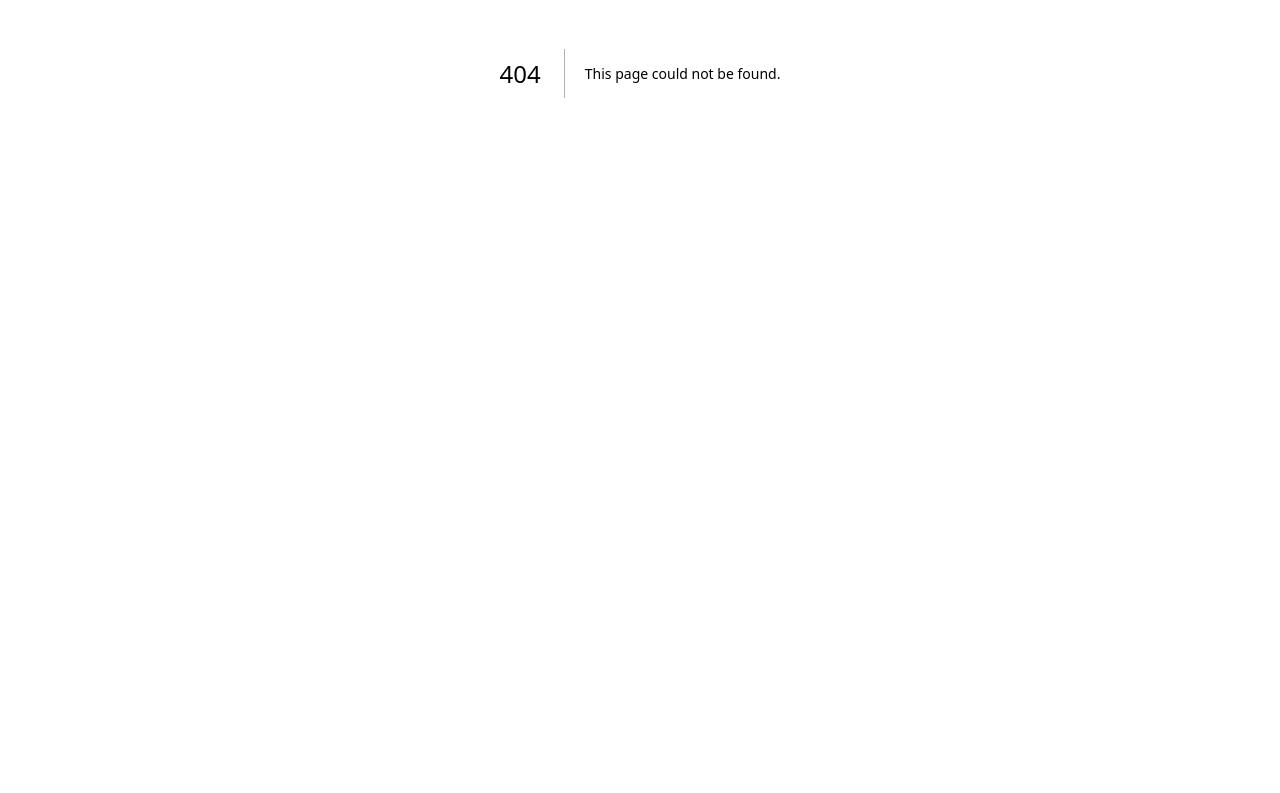
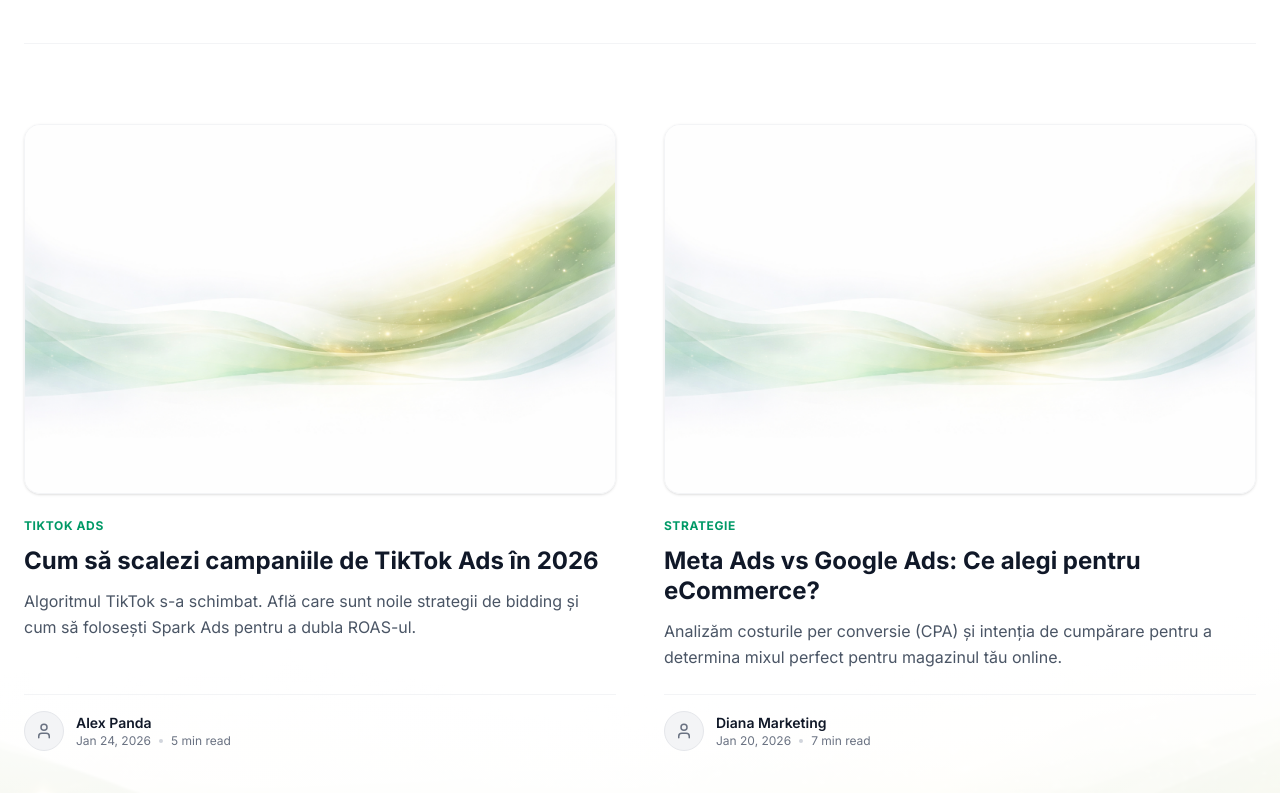
Before and after one commit to adriancosmin11/PandaAds, a Next.js app in the folder frontend/: page /blog in a window 1280 px wide. Before the commit this address had no page. Shown: the part 327-1120 px from the top of the page. Before the commit the page ends 800 px from the top, so only its background shows below. Built offline with nearby package versions, Linux system fonts and the light colour scheme.

Commit message:
add blog

```diff
--- /dev/null
+++ b/frontend/app/blog/page.jsx
@@ -0,0 +1,154 @@
+'use client';
+
+import React from 'react';
+import Navbar from '../../components/Navbar';
+import Footer from '../../components/Footer';
+import Image from 'next/image';
+import Link from 'next/link';
+import { User, ArrowRight } from 'lucide-react';
+
+// Date Demo (înlocuiești tu textele aici când ai articole reale)
+const BLOG_POSTS = [
+  {
+    id: 1,
+    slug: 'cum-sa-scalezi-tiktok-ads',
+    title: 'Cum să scalezi campaniile de TikTok Ads în 2026',
+    excerpt: 'Algoritmul TikTok s-a schimbat. Află care sunt noile strategii de bidding și cum să folosești Spark Ads pentru a dubla ROAS-ul.',
+    category: 'TikTok Ads',
+    image: '/assets/hero-bg.png', // Folosim o imagine existentă temporar
+    author: 'Alex Panda',
+    date: 'Jan 24, 2026',
+    readTime: '5 min'
+  },
+  {
+    id: 2,
+    slug: 'meta-ads-vs-google-ads',
+    title: 'Meta Ads vs Google Ads: Ce alegi pentru eCommerce?',
+    excerpt: 'Analizăm costurile per conversie (CPA) și intenția de cumpărare pentru a determina mixul perfect pentru magazinul tău online.',
+    category: 'Strategie',
+    image: '/assets/hero-bg.png',
+    author: 'Diana Marketing',
+    date: 'Jan 20, 2026',
+    readTime: '7 min'
+  },
+  {
+    id: 3,
+    slug: 'ugc-content-creator',
+    title: 'De ce UGC (User Generated Content) bate reclamele clasice',
+    excerpt: 'Oamenii nu mai cumpără de la branduri, cumpără de la oameni. Cum să creezi conținut care pare organic dar vinde agresiv.',
+    category: 'Content',
+    image: '/assets/hero-bg.png',
+    author: 'Echipa Creativă',
+    date: 'Jan 15, 2026',
+    readTime: '4 min'
+  },
+  {
+    id: 4,
+    slug: 'setup-pixel-facebook',
+    title: 'Ghid Complet: Setup Facebook Pixel & CAPI',
+    excerpt: 'Fără tracking corect, arunci banii pe fereastră. Învață să configurezi Conversions API pentru a trece de limitările iOS 14+.',
+    category: 'Tehnic',
+    image: '/assets/hero-bg.png',
+    author: 'Dev Team',
+    date: 'Jan 10, 2026',
+    readTime: '10 min'
+  }
+];
+
+export default function BlogPage() {
+  return (
+    <div className="min-h-screen bg-white font-sans text-gray-800 flex flex-col">
+      <Navbar />
+
+      <main className="flex-grow relative py-20 lg:py-28">
+
+        {/* --- BACKGROUND WAVES (Ca pe restul site-ului) --- */}
+        <div className="absolute inset-0 z-0 pointer-events-none">
+            <Image
+                src="/assets/background-waves.png"
+                alt="Background Pattern"
+                fill
+                className="object-cover opacity-30"
+            />
+             <div className="absolute inset-0 bg-gradient-to-b from-white via-white/80 to-transparent"></div>
+        </div>
+
+        <div className="relative z-10 max-w-7xl mx-auto px-6">
+
+          {/* Header Simplu */}
+          <div className="mb-20 border-b border-gray-100 pb-10">
+              <h1 className="text-4xl md:text-5xl font-extrabold text-gray-900 mb-6 tracking-tight">
+                  Blog & Resurse
+              </h1>
+              <p className="text-xl text-gray-500 max-w-2xl leading-relaxed">
+                  Ultimele noutăți din marketing digital, strategii de creștere și update-uri despre platformele de ads.
+              </p>
+          </div>
+
+          {/* GRID LAYOUT (Structura cerută) */}
+          <div className="grid grid-cols-1 md:grid-cols-2 gap-x-12 gap-y-16">
+              {BLOG_POSTS.map((post) => (
+                  <article key={post.id} className="group cursor-pointer flex flex-col h-full bg-transparent">
+
+                      {/* 1. Imagine Mare Sus (Aspect Ratio fix) */}
+                      <Link href={`/blog/${post.slug}`} className="block overflow-hidden rounded-2xl mb-6 relative aspect-[16/10] w-full shadow-sm border border-gray-100 group-hover:shadow-md transition-all">
+                          <Image
+                              src={post.image}
+                              alt={post.title}
+                              fill
+                              className="object-cover transform group-hover:scale-105 transition-transform duration-500 ease-out"
+                          />
+                      </Link>
+
+                      {/* 2. Conținut */}
+                      <div className="flex flex-col flex-grow">
+                          {/* Categorie (Verde) */}
+                          <div className="text-emerald-600 font-bold text-xs uppercase tracking-wider mb-3">
+                              {post.category}
+                          </div>
+
+                          {/* Titlu */}
+                          <Link href={`/blog/${post.slug}`}>
+                              <h2 className="text-2xl font-bold text-gray-900 mb-3 leading-tight group-hover:text-emerald-600 transition-colors">
+                                  {post.title}
+                              </h2>
+                          </Link>
+
+                          {/* Descriere Scurtă */}
+                          <p className="text-gray-600 text-base leading-relaxed mb-6 flex-grow line-clamp-3">
+                              {post.excerpt}
+                          </p>
+
+                          {/* Meta Autor & Dată */}
+                          <div className="flex items-center gap-3 mt-auto pt-4 border-t border-gray-100">
+                              <div className="w-10 h-10 rounded-full bg-gray-100 flex items-center justify-center text-gray-500 border border-gray-200">
+                                  <User size={18} />
+                              </div>
+                              <div className="flex flex-col">
+                                  <span className="text-gray-900 font-semibold text-sm">{post.author}</span>
+                                  <div className="flex items-center gap-2 text-xs text-gray-500">
+                                      <span>{post.date}</span>
+                                      <span className="w-1 h-1 bg-gray-300 rounded-full"></span>
+                                      <span>{post.readTime} read</span>
+                                  </div>
+                              </div>
+                          </div>
+                      </div>
+                  </article>
+              ))}
+          </div>
+
+          {/* Buton Load More */}
+          <div className="mt-24 flex justify-center">
+              <button className="group px-8 py-3 rounded-full bg-gray-50 border border-gray-200 text-gray-900 font-bold hover:bg-emerald-600 hover:text-white hover:border-emerald-600 transition-all flex items-center gap-2">
+                  Vezi mai multe articole <ArrowRight size={18} className="group-hover:translate-x-1 transition-transform"/>
+              </button>
+          </div>
+
+        </div>
+      </main>
+
+      <Footer />
+    </div>
+  );
+}
--- a/frontend/components/Navbar.jsx
+++ b/frontend/components/Navbar.jsx
@@ -29,10 +29,12 @@
 
           {/* Desktop Menu - Păstrat text-lg conform cerinței */}
           <div className="hidden md:flex items-center space-x-8 text-lg font-medium text-gray-600">
+
             <Link href="/" className="hover:text-emerald-600 transition-colors">Acasă</Link>
             <Link href="#servicii" className="hover:text-emerald-600 transition-colors">Servicii</Link>
             <Link href="#studii" className="hover:text-emerald-600 transition-colors">Studii de caz</Link>
             <Link href="#preturi" className="hover:text-emerald-600 transition-colors">Prețuri</Link>
+            <Link href="/blog" className="hover:text-emerald-600 transition-colors">Blog</Link>
           </div>
 
           {/* --- CTA BUTTONS AREA (DESKTOP) --- */}
@@ -70,6 +72,7 @@
             <Link href="#servicii" onClick={() => setIsOpen(false)} className="block px-3 py-2 text-base font-medium text-gray-700 hover:text-emerald-600 hover:bg-emerald-50 rounded-md">Servicii</Link>
             <Link href="#studii" onClick={() => setIsOpen(false)} className="block px-3 py-2 text-base font-medium text-gray-700 hover:text-emerald-600 hover:bg-emerald-50 rounded-md">Studii de caz</Link>
             <Link href="#preturi" onClick={() => setIsOpen(false)} className="block px-3 py-2 text-base font-medium text-gray-700 hover:text-emerald-600 hover:bg-emerald-50 rounded-md">Prețuri</Link>
+            <Link href="/blog" onClick={() => setIsOpen(false)} className="block px-3 py-2 text-base font-medium text-gray-700 hover:text-emerald-600 hover:bg-emerald-50 rounded-md">Blog</Link>
 
             <div className="pt-4 space-y-3">
               {/* Mobile Ebook */}
--- a/frontend/components/WebPricing.jsx
+++ b/frontend/components/WebPricing.jsx
@@ -56,7 +56,7 @@
           src="/assets/background-waves-fat.png"
           alt="Background Pattern"
           fill
-          className="object-cover opacity-15"
+          className="object-cover opacity-100"
         />
          <div className="absolute inset-0 bg-gradient-to-b from-white via-white/50 to-gray-50"></div>
       </div>
--- a/frontend/package.json
+++ b/frontend/package.json
@@ -16,6 +16,8 @@
   },
   "devDependencies": {
     "@tailwindcss/postcss": "^4",
+    "@types/node": "25.0.10",
+    "@types/react": "19.2.9",
     "babel-plugin-react-compiler": "1.0.0",
     "eslint": "^9",
     "eslint-config-next": "16.1.4",
```
Also changed, not shown: frontend/tsconfig.json (added, +37 -0 lines), frontend/components/AdsPricing.jsx (line endings or trailing spaces), 1 other file (tests, documents, lock files or other folders).
